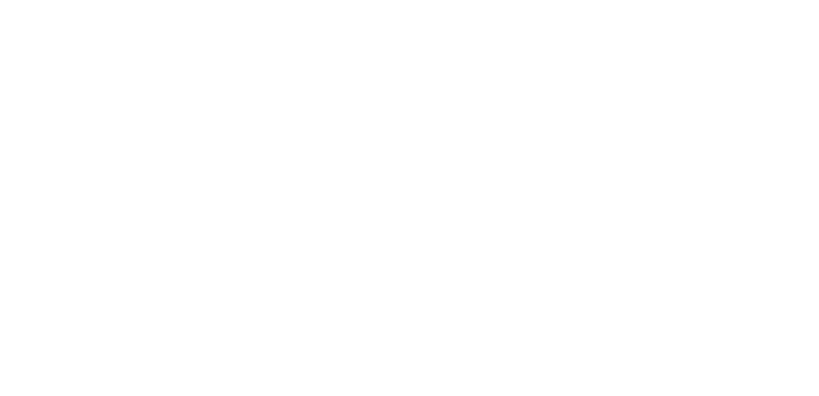
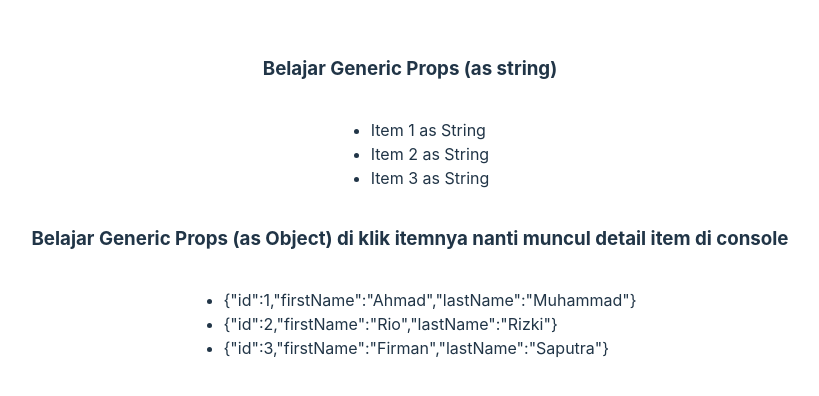
Before and after one commit to MAA14/belajar-react-typescript, a React (Vite) app: page /generic-props in a window 1280 px wide. Before the commit this address had no page. Shown: the part 194-590 px from the top of the page, without its empty margins (230-1049 px from the left). Built offline with nearby package versions, Linux system fonts and the light colour scheme.

Commit message:
Update : belajar generic props

```diff
--- /dev/null
+++ b/src/basic-syntax/generic-props/List.tsx
@@ -0,0 +1,41 @@
+import { ReactNode } from "react";
+
+type ListProps<T> = {
+  items: T[];
+};
+
+export const List = <T extends { id: number; element: ReactNode }>({
+  items,
+}: ListProps<T>) => {
+  return (
+    <ul>
+      {items.map((item) => (
+        <li key={item.id} onClick={() => console.log(item)}>
+          {item.element}
+        </li>
+      ))}
+    </ul>
+  );
+};
+
+/**
+ * Ini contoh bikin generic type props yang bisa nerima value dan object dengan struktur apapun (termasuk ReactNode) tapi harus ada id: number nya
+ * FYI: ReactNode sendiri terdiri atas JSX, HTMLElement, string, number, boolean
+ * FYI: ReactNode = string | number | boolean | ReactNode
+ * FYI: ReactNode != {}, dia gk bisa nerima object literal sebagai HTML element, jadi gunakan JSON.stringify() untuk mengubahnya menjadi String
+ */
+type List2Props<T> = {
+  items: Array<{ id: number } & T>;
+};
+
+export const List2 = <T extends object>({ items }: List2Props<T>) => {
+  return (
+    <ul>
+      {items.map((item: { id: number } & T) => (
+        <li key={item.id} onClick={() => console.log(item)}>
+          {JSON.stringify(item)}
+        </li>
+      ))}
+    </ul>
+  );
+};
--- a/src/main.tsx
+++ b/src/main.tsx
@@ -9,6 +9,7 @@
 import { LoginWithUseContext } from "./basic-syntax/use-context/LoginWithUseContext.tsx";
 import { ToggleButton } from "./basic-syntax/use-ref-syntax/ToggleButton.tsx";
 import { BrowserRouter, Routes, Route } from "react-router-dom";
+import { List, List2 } from "./basic-syntax/generic-props/List.tsx";
 
 ReactDOM.createRoot(document.getElementById("root")!).render(
   <React.StrictMode>
@@ -43,6 +44,53 @@
             </>
           }
         />
+        <Route
+          path="/generic-props"
+          element={
+            <>
+              <h3>Belajar Generic Props (as string)</h3>
+              <List
+                items={[
+                  {
+                    id: 1,
+                    element: "Item 1 as String",
+                  },
+                  {
+                    id: 2,
+                    element: "Item 2 as String",
+                  },
+                  {
+                    id: 3,
+                    element: "Item 3 as String",
+                  },
+                ]}
+              />
+              <h3>
+                Belajar Generic Props (as Object) di klik itemnya nanti muncul
+                detail item di console
+              </h3>
+              <List2
+                items={[
+                  {
+                    id: 1,
+                    firstName: "Ahmad",
+                    lastName: "Muhammad",
+                  },
+                  {
+                    id: 2,
+                    firstName: "Rio",
+                    lastName: "Rizki",
+                  },
+                  {
+                    id: 3,
+                    firstName: "Firman",
+                    lastName: "Saputra",
+                  },
+                ]}
+              />
+            </>
+          }
+        />
       </Routes>
     </BrowserRouter>
   </React.StrictMode>
```
